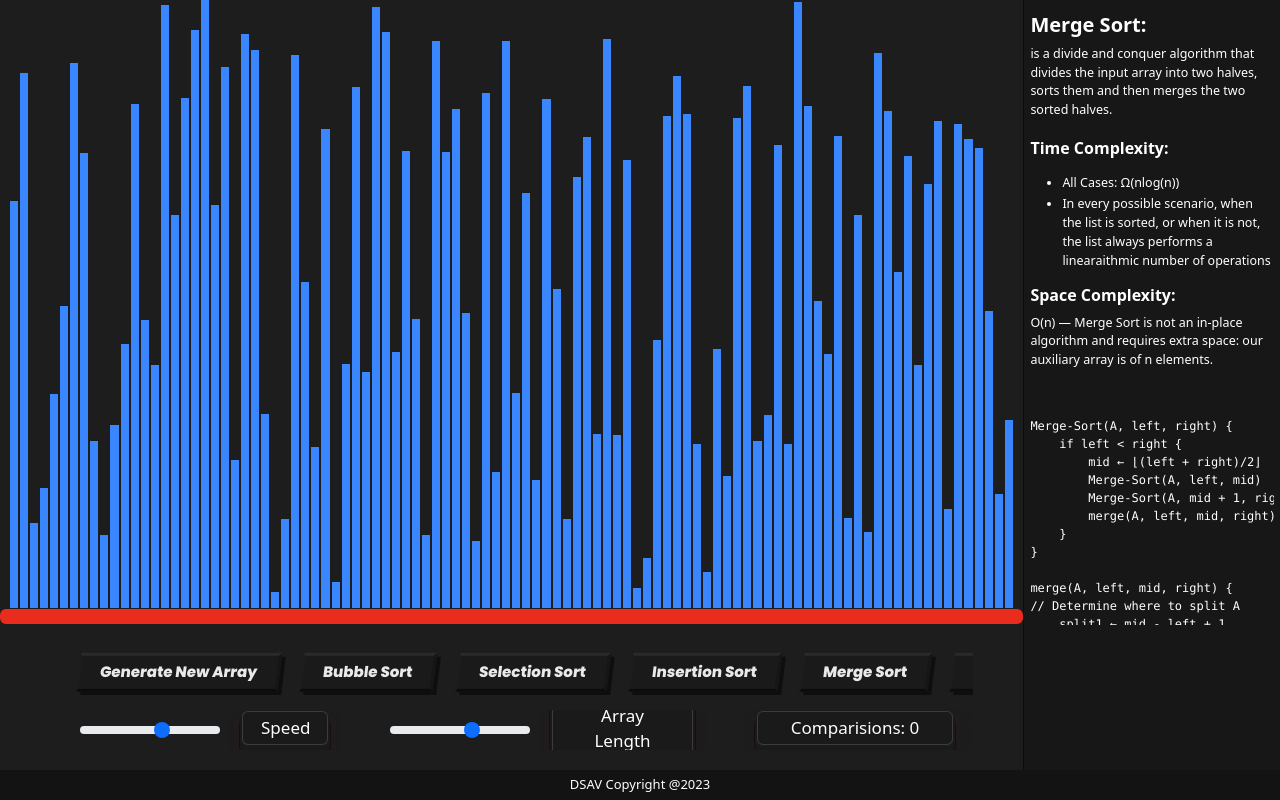
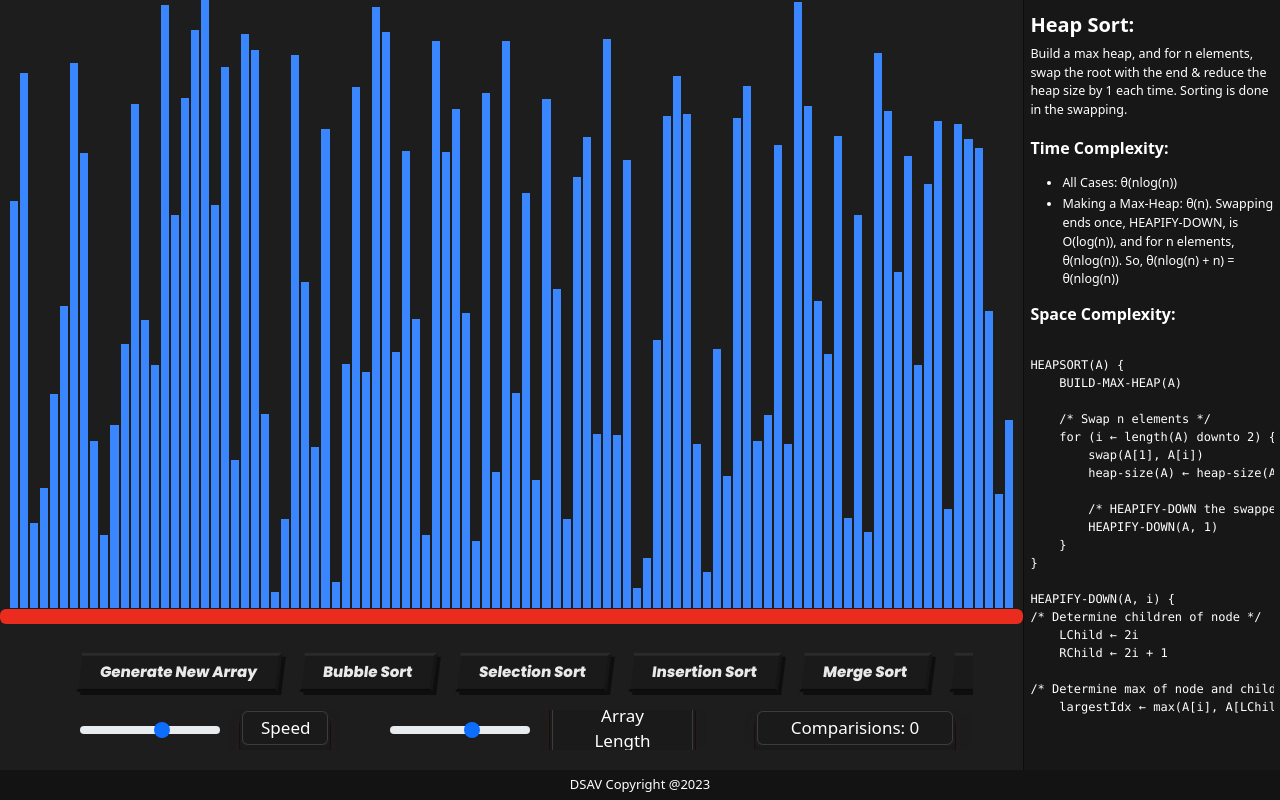
Before and after one commit to nguyenv119/DSAV, a React (Vite) app: page / in a window 1280 px wide. Built offline with nearby package versions, Linux system fonts and the light colour scheme.

Commit message:
full code

```diff
--- a/package.json
+++ b/package.json
@@ -12,7 +12,8 @@
   "dependencies": {
     "bootstrap": "^5.3.0",
     "react": "^18.2.0",
-    "react-dom": "^18.2.0"
+    "react-dom": "^18.2.0",
+    "react-resizable": "^3.0.5"
   },
   "devDependencies": {
     "@types/react": "^18.0.37",
--- a/src/App.css
+++ b/src/App.css
@@ -156,7 +156,7 @@ button[class*="btn"] {border: 1;}
 }
 
 .description {
-  /* border: 2px solid blue; */
+  /* border: 2px solid red; */
   color: white;
   font-size: 12.5px;
   margin-top: 0;
@@ -177,9 +177,16 @@ button[class*="btn"] {border: 1;}
 
 .description.merge {
   /* border: 2px solid blue; */
-  font-size: 14px;
-  height: 100%;
-  max-height: 100%;
+  font-size: 12.5px;
+  height: 63%;
+  max-height: 63%;
+}
+
+.description.heap {
+  /* border: 2px solid blue; */
+  font-size: 12.5px;
+  height: 73%;
+  max-height: 73%;
 }
 
 .actualCode {
@@ -192,13 +199,15 @@ button[class*="btn"] {border: 1;}
   overflow-y: auto;
 }
 
-.actualCode.merge {
-
-}
-
 .actualCode.noCode {
   /* border: 2px solid red; */
   height: 0%;
+}
+
+.actualCode.merge {
+  /* border: 2px solid purple; */
+  padding-top: 3.5vh;
+  height: 85vh;
 }
 
 .explanation {
@@ -215,9 +224,14 @@ button[class*="btn"] {border: 1;}
 .explanation.about-us {
   flex-grow: 1;
   overflow: hidden;
-  /* font-size: 2vw; */
   /* border: 2px solid purple; */
-  padding-top: 4vh; /* adjust this value as needed */
+  padding-top: 4vh;
+}
+
+.explanation.merge {
+  margin-top: 0vh;
+  height: 12%;
+  /* border: 2px solid red; */
 }
 
 code {
--- a/src/SortingAlgos/Descriptions/descriptions.jsx
+++ b/src/SortingAlgos/Descriptions/descriptions.jsx
@@ -103,15 +103,14 @@ export const mergeDescription = () => (
     <>
         <p>
             <h5><strong>Merge Sort:</strong></h5>
-            is a divide and conquer algorithm that divides the
+            A divide and conquer algorithm that divides the
             input array into two halves, sorts them and then merges the two sorted halves. <br /><br />
             <h6><strong>Time Complexity:</strong></h6>
         </p>
         <ul>
             <li> All Cases: Ω(nlog(n))</li>
             <li>
-                In every possible scenario, when the list is sorted,
-                or when it is not, the list always
+                In every scenario, the list
                 performs a linearaithmic number of
                 operations
             </li>
@@ -127,23 +126,20 @@ export const heapDescription = () => (
     <>
         <p>
             <h5><strong>Heap Sort:</strong></h5>
-            A sorting algorithm based on a <br />
-            Max Binary-Heap. We build a max heap, and, <br />
-            swapping the root element with the end element, <br />
-            reduce the heap size by one. <br /><br />
+            Build a max heap, and for
+            n elements, swap the root with the end & reduce the heap size by 1 each time.
+            Sorting is done in the swapping. <br /><br />
             <h6><strong>Time Complexity:</strong></h6>
-        </p>,
+        </p>
         <ul>
-            <li> All Cases: θ(n log n)</li>
-            <li> In all scenarios, making a max-heap is θ(n). <br />
-                The subsequent steps swap the end and <br />
-                root for n elements, and HEAPIFY-DOWN <br />
-                for those n elements.
+            <li> All Cases: θ(nlog(n))</li>
+            <li> Making a Max-Heap: θ(n).
+                Swapping ends once, HEAPIFY-DOWN, is O(log(n)), and for n elements, θ(nlog(n)). So,
+                θ(nlog(n) + n) = θ(nlog(n))
             </li>
-        </ul>,
-        <h6><strong>Space Complexity:</strong></h6>,
-        <p>O(1) — Heap Sort is an in-place sorting algorithm <br />
-            since the MAX-HEAP is used from our original <br />
-            array.</p>
+        </ul>
+        <h6><strong>Space Complexity:</strong></h6>
+        <p>O(1) — an in-place algorithm: the MAX-HEAP is our original array.
+        </p>
     </>
 );
--- a/src/SortingVisualizer/ProgressBar.jsx
+++ b/src/SortingVisualizer/ProgressBar.jsx
@@ -1,9 +1,8 @@
 import React from 'react';
-import {    PRIMARY_COLOR,
-  SECONDARY_COLOR,
+import {
   LARGER_COLOR,
   SMALLER_COLOR,
-  DONE_COLOR } from "../SortingVisualizer/SortingVisualizer";
+  } from "../SortingVisualizer/SortingVisualizer";
 
 const ProgressBar = ({ comparisons, totalComparisons  }) => {
   const maxWidth = '100%';
--- a/src/SortingVisualizer/SortingVisualizer.jsx
+++ b/src/SortingVisualizer/SortingVisualizer.jsx
@@ -63,7 +63,7 @@ export default class SortingVisualizer extends React.Component {
             activeSortingButton: "",
             comparisons: 0,
             isPaused: false,
-            activeAlgorithm: 4,
+            activeAlgorithm: 5,
             algorithmKeys: ["none", "bubbleSort", "selectionSort", "insertionSort", "mergeSort", "heapSort"],
 
             /*
@@ -167,27 +167,27 @@ export default class SortingVisualizer extends React.Component {
 }
 
 merge(A, left, mid, right) {
-// Determine where to split A
+/* Determine where to split A */
     split1 ← mid - left + 1
     split2 ← right - mid
 
     Create arrays L[0...split1] and R[0...split2]
 
-// Transfer elements from A to L and R
+/* Transfer elements from A to L and R */
     for (i ← 0 to split1 - 1 do) {
         L[i] ← A[left + i - 1]
     }
     for (j ← 0 to split2 - 1 do) {
         R[j] ← A[mid + j]
     }
-// Avoid checking if subarrays are fully copied
+/* Avoid checking if subarrays are fully copied */
     L[split1] ← ∞
     R[split2] ← ∞
 
     LIdx ← 0
     RIdx ← 0
 
-// Compare L and R elements and merge into A
+/* Compare L and R elements and merge into A */
     for (mainIdx ← left to right) {
         if L[LIdx] ≤ R[RIdx] {
             A[mainIdx] ← L[LIdx]
@@ -208,7 +208,51 @@ merge(A, left, mid, right) {
                     about: [
                         heapDescription()
                     ],
-                    code: "",
+                    code: [
+<pre style={{ fontSize: "12px" }}>
+    <code>
+{`HEAPSORT(A) {
+    BUILD-MAX-HEAP(A)
+
+    /* Swap n elements */
+    for (i ← length(A) downto 2) {
+        swap(A[1], A[i])
+        heap-size(A) ← heap-size(A) - 1
+
+        /* HEAPIFY-DOWN the swapped element */
+        HEAPIFY-DOWN(A, 1)
+    }
+}
+
+HEAPIFY-DOWN(A, i) {
+/* Determine children of node */
+    LChild ← 2i
+    RChild ← 2i + 1
+
+/* Determine max of node and children */
+    largestIdx ← max(A[i], A[LChild], A[RChild])
+
+/* If the i'th node isn't the largest, we swap */
+    if (largest != i) {
+        swap(A[i], A[largestIdx])
+
+        /* Continue to HEAPIFY-DOWN until larger than all its children */
+        HEAPIFY-DOWN(A, largestIdx)
+    }
+}
+
+BUILD-MAX-HEAP(A) {
+    heap-size(A) ← length(A)
+
+    /* HEAPIFY-DOWN only the 1st half of the array: top 50% of the tree*/
+    for (i ← length(A)/2 downto 1) {
+        HEAPIFY-DOWN(A, i)
+    }
+}
+`}
+    </code>
+</pre>
+                  ],
                 },
             }
         };
@@ -411,6 +455,7 @@ merge(A, left, mid, right) {
         const activeAlgorithmKey = this.state.algorithmKeys[this.state.activeAlgorithm];
         const algorithm = this.state.codeVisualizer[activeAlgorithmKey];
         let totalComparisons;
+        console.log(activeAlgorithmKey);
 
         switch (activeSortingButton) {
             case "bubbleSort":
@@ -562,15 +607,27 @@ merge(A, left, mid, right) {
                     </div>
                 </div>
                 <div className="codeArea">
-                    <div className={`description${activeAlgorithmKey === "none" ? ' intro' : ''}`}>
+                    {/* Determines the height of the description */}
+                    <div
+                        className={`description${
+                            activeAlgorithmKey === "none" ? ' intro' :
+                            activeAlgorithmKey === "mergeSort" ? ' merge' :
+                            activeAlgorithmKey === "heapSort" ? ' heap' : ' '}`}>
                         {algorithm.about}
                     </div>
-                    <div className={`actualCode${activeAlgorithmKey === "none" ? ' noCode' : ''}`}>
+                    <div
+                        className={`actualCode${
+                            activeAlgorithmKey === "none" ? ' noCode' :
+                            (activeAlgorithmKey === "mergeSort") || (activeAlgorithmKey === "heapSort") ? ' merge' : ' '}`}>
                         {algorithm.code}
                     </div>
 
                     {/* if we are at the start page, the explanation section is smaller */}
-                    <div className={`explanation${activeAlgorithmKey === "none" ? ' about-us' : ''}`}>
+                    <div
+                        className={`explanation${
+                            activeAlgorithmKey === "none" ? ' about-us' :
+                            (activeAlgorithmKey === "mergeSort") || (activeAlgorithmKey === "heapSort") ? ' merge' : ' '}`}>
+
                         <h5 className={`${activeAlgorithmKey !== "none" ? 'hidden' : ''}`}><strong>Reach out and Contribute!</strong></h5>
                         <div class="wrapper noButtons">
                             {/* If we are in the sorting algorithms, we don't show the social media */}
```
Also changed, not shown: 1 other file (tests, documents, lock files or other folders).
